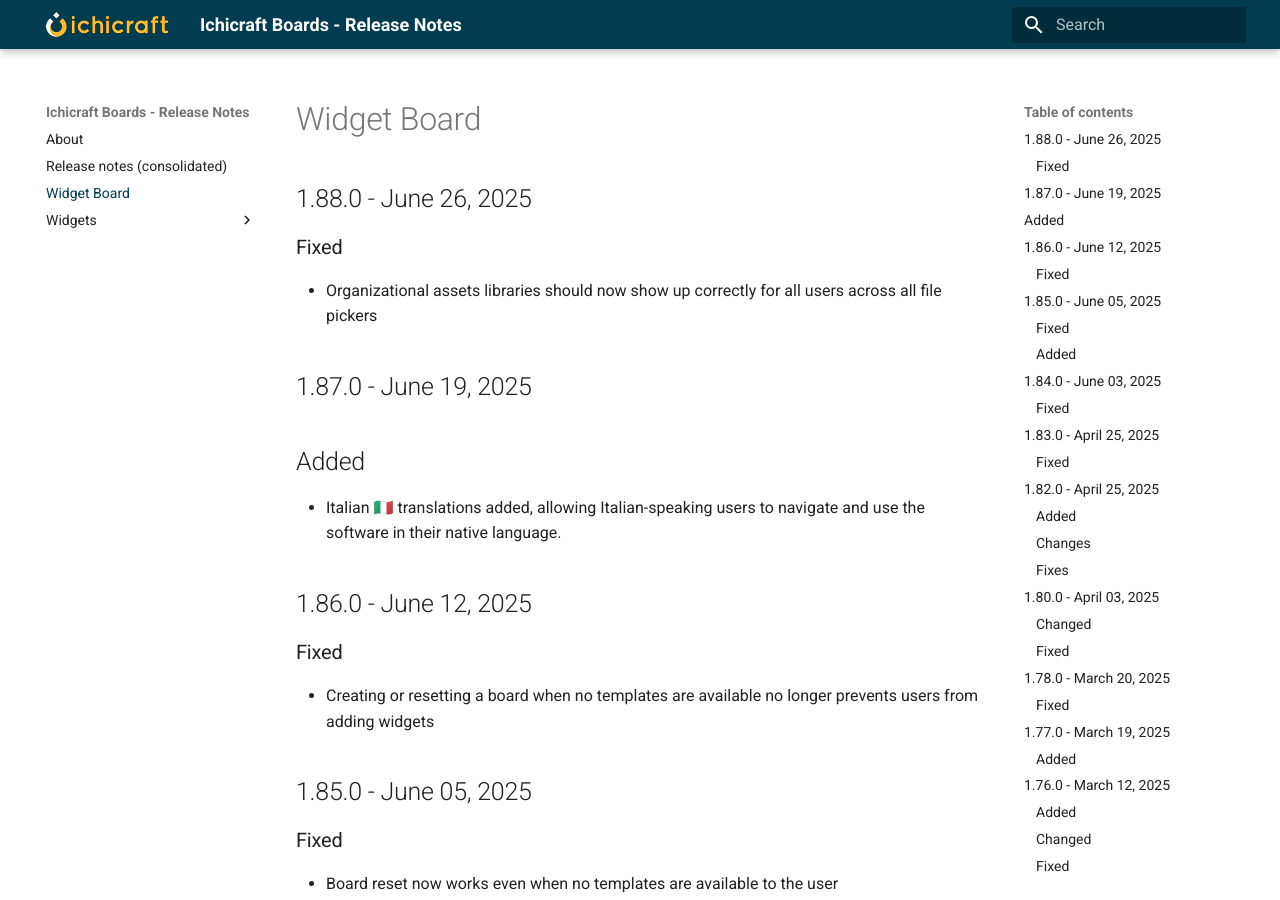
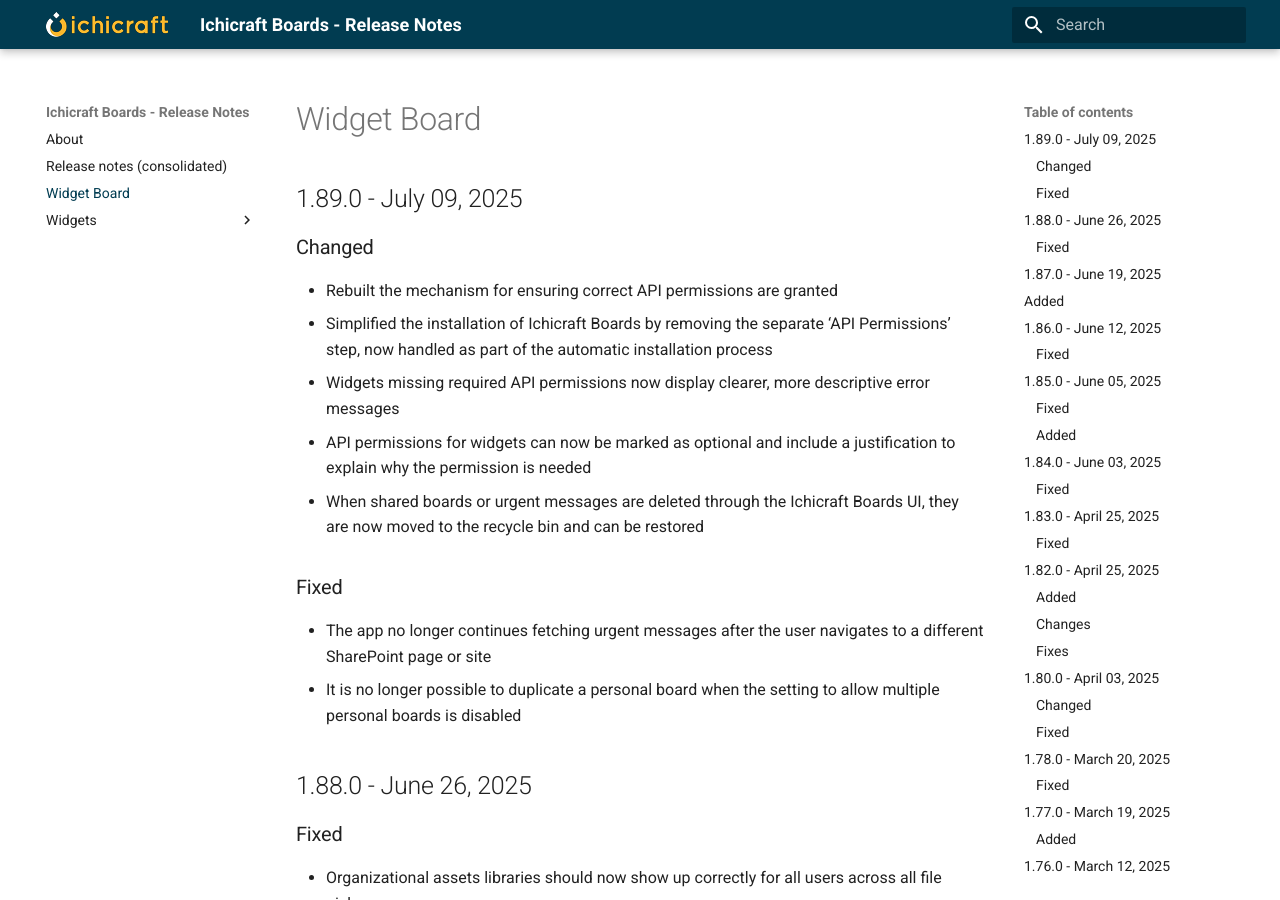
Before and after one commit to ichicraft/widgets-docs, an MkDocs documentation site: the page built from docs/Widget Board.md, in a window 1280 px wide and 900 px high. Built offline with MkDocs 1.6.1 and Material for MkDocs 9.7.7, drawn with Linux system fonts in a browser that asks for light colours.

```diff
--- a/docs/Widget Board.md
+++ b/docs/Widget Board.md
@@ -1,3 +1,16 @@
+## 1.89.0 - July 09, 2025
+
+### Changed
+- Rebuilt the mechanism for ensuring correct API permissions are granted
+- Simplified the installation of Ichicraft Boards by removing the separate ‘API Permissions’ step, now handled as part of the automatic installation process
+- Widgets missing required API permissions now display clearer, more descriptive error messages
+- API permissions for widgets can now be marked as optional and include a justification to explain why the permission is needed
+- When shared boards or urgent messages are deleted through the Ichicraft Boards UI, they are now moved to the recycle bin and can be restored
+
+### Fixed
+- The app no longer continues fetching urgent messages after the user navigates to a different SharePoint page or site
+- It is no longer possible to duplicate a personal board when the setting to allow multiple personal boards is disabled
+
 ## 1.88.0 - June 26, 2025
 
 ### Fixed
```
Also changed, not shown: docs/Release-notes-(consolidated).md (+13 -0 lines).
